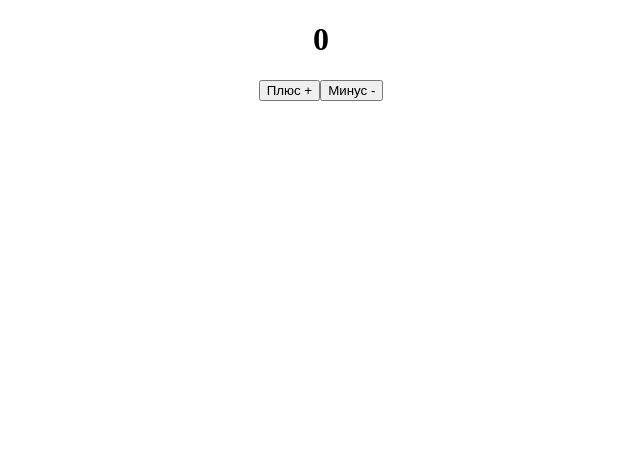
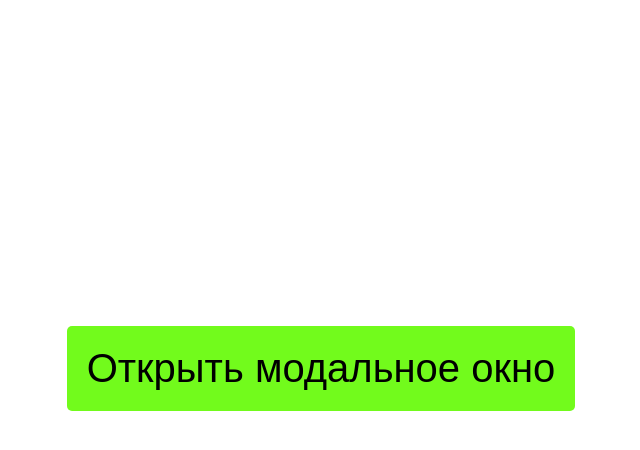
Before and after one commit to Andrei177/6-projects-react, a React (Create React App) app: page / in a window 1280 px wide. Shown: the top 450 px of the page, without its empty margins (319-959 px from the left). Built offline with nearby package versions, Linux system fonts and the light colour scheme.

Commit message:
add modal window

```diff
--- a/src/App.css
+++ b/src/App.css
@@ -1,3 +1,39 @@
-.App {
-  text-align: center;
+.App{
+  display: flex;
+  justify-content: center;
+  align-items: center;
+  height: 90vh;
 }
+.modal{
+  position: fixed;
+  left: 0;
+  right: 0;
+  top: 0;
+  bottom: 0;
+  background-color: rgba(0,0,0,0.5);
+
+}
+.modal__content{
+  display: flex;
+  justify-content: center;
+  align-items: center;
+  width: 400px;
+  height: 400px;
+  font-size: 40px;
+  border: 1px solid teal;
+  background-color: aqua;
+  padding: 15px 15px;
+}
+.modal.active{
+  display: flex;
+  justify-content: center;
+  align-items: center;
+}
+.btn{
+  border: none;
+  font-size: 40px;
+  background-color: rgb(114, 251, 28);
+  border-radius: 5px;
+  padding: 20px 20px;
+  cursor: pointer;
+}
--- a/src/App.js
+++ b/src/App.js
@@ -1,10 +1,13 @@
+import { useState } from 'react';
 import './App.css';
-import Counter from './components/Counter';
+import Modal from './components/Modal';
 
 function App() {
+  const [active, setActive] = useState(false);
   return (
     <div className="App">
-      <Counter/>
+    {active && <Modal active={active} setModal={setActive}/>}
+      <button className='btn' onClick={() => {console.log('click'); setActive(true)}}>Открыть модальное окно</button>
     </div>
   );
 }
--- a/src/components/Counter.jsx
+++ /dev/null
@@ -1,14 +0,0 @@
-import React, { useState } from 'react'
-
-const Counter = () => {
-    const [count, setCount] = useState(0);
-  return (
-    <div>
-        <h1>{count}</h1>
-      <button onClick={() => setCount(prev => prev + 1) }>Плюс +</button>
-      <button onClick={() => setCount(count - 1)}>Минус -</button>
-    </div>
-  )
-}
-
-export default Counter
--- /dev/null
+++ b/src/components/Modal.jsx
@@ -0,0 +1,14 @@
+import React from 'react';
+import '../App.css';
+
+const Modal = ({active, setModal}) => {
+  return (
+    <div onClick={() => setModal(false)} className={active ? "modal active": "modal"}>
+        <div className='modal__content' onClick={e => e.stopPropagation()}>
+        Это модальное окно!Кликните в любом месте, чтобы закрыть модальное окно
+        </div>
+    </div>
+  )
+}
+
+export default Modal
```
